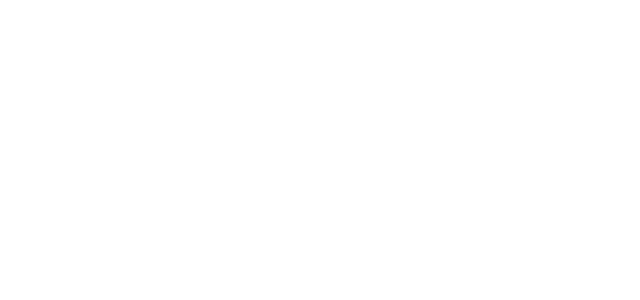
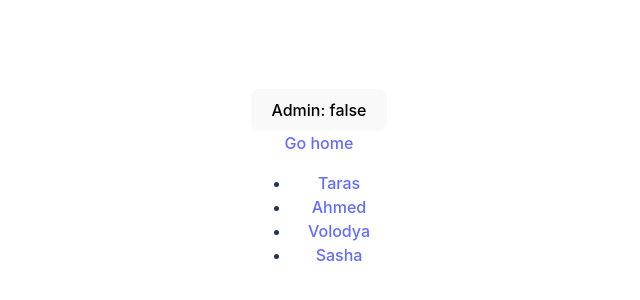
Before and after one commit to ShlykovAA/vite_react, a React (Vite) app: page /users in a window 1280 px wide. Shown: the part 214-514 px from the top of the page, without its empty margins (321-961 px from the left). Built offline with nearby package versions, Linux system fonts and the light colour scheme.

Commit message:
lesson 43 end

```diff
--- a/package.json
+++ b/package.json
@@ -20,6 +20,7 @@
   "devDependencies": {
     "@types/react": "^18.0.28",
     "@types/react-dom": "^18.0.11",
+    "@types/react-router-dom": "^5.3.3",
     "@vitejs/plugin-react": "^3.1.0",
     "sass": "^1.62.1",
     "typescript": "^4.9.3",
--- a/src/App.tsx
+++ b/src/App.tsx
@@ -1,10 +1,48 @@
-import './App.css'
+import React from "react";
+import { BrowserRouter as Router, Switch, Route, Link, RouteProps, Redirect } from "react-router-dom"
+import { Home } from "./pages/home";
+import { Profile } from "./pages/profile";
+import { Users } from "./pages/users";
+import './App.css';
+import { set } from "react-hook-form";
+
+interface IProtectedRoute extends RouteProps {
+  admin: boolean;
+}
+
+const ProtectedRoute = ({children, admin, ...rest }: IProtectedRoute) => {
+  return (
+    <Route
+      {...rest}
+      render={({ history, location, match }) => {
+        return admin ? <>{children}</> : <Redirect to='/' />;
+      }}
+    />
+  )
+}
 
 function App() {
+  const [admin, setAdmin] = React.useState(false)
   return (
-    <>
-
-    </>
+    <Router>
+      <div className="App">
+        <button onClick={() => {setAdmin(!admin)}}>Admin: {`${admin}`}</button>
+        <Switch>
+          <ProtectedRoute path="/profile" exact={true} admin={admin} >
+            <Profile />
+          </ProtectedRoute>
+          <Route path="/users">
+            <Users />
+          </Route>
+          <Route path="/" exact={true}>
+            <Home />
+          </Route>
+          <Route path="*">
+            <h1>404</h1>
+          </Route>
+        </Switch>
+      </div>
+    </Router>
   )
 }
 
--- /dev/null
+++ b/src/pages/home.tsx
@@ -0,0 +1,12 @@
+import { Link } from "react-router-dom"
+
+export const Home = () => {
+    return (
+        <div>
+            <h1>Home page</h1>
+            <Link to="/profile">Go to profile</Link>
+            <br />
+            <Link to="/users">Go to users</Link>
+        </div>
+    )
+}
--- /dev/null
+++ b/src/pages/profile.tsx
@@ -0,0 +1,12 @@
+import { Link } from "react-router-dom"
+
+export const Profile = () => {
+    return (
+        <div>
+            <h1>Profile</h1>
+            <Link to="/">Go to home</Link>
+            <br />
+            <Link to="/users">Go to users</Link>
+        </div>
+    )
+}
--- /dev/null
+++ b/src/pages/userProfile.tsx
@@ -0,0 +1,20 @@
+import { useHistory, useLocation, useParams } from "react-router-dom";
+import { users } from "./users"
+
+export const UserProfile = () => {
+    const params = useParams<any>();
+    const history = useHistory()
+    // const user = users[params.userId - 1]
+    const user = users.find((user) => user.id === params.userId)
+    console.log(history)
+
+    return <div>
+        <h3>{user?.name}</h3>
+        <h4>{user?.age}</h4>
+        <button onClick={history.goForward}>Go Forward</button>
+        <button onClick={history.goBack}>Go Back</button>
+        <button onClick={() => history.go(-1)}>Go to -1</button>
+        <button onClick={() => history.push("/users")}>Go push</button>
+        <button onClick={() => {history.replace("/users")}}>Go replace</button>
+    </div>
+}
--- /dev/null
+++ b/src/pages/users.tsx
@@ -0,0 +1,31 @@
+import { Link, NavLink, Route, Switch, useRouteMatch } from "react-router-dom"
+import { UserProfile } from "./userProfile"
+
+export const users = [
+    {id: "1", name: 'Taras', age: 12},
+    {id: "2", name: 'Ahmed', age: 54},
+    {id: "3", name: 'Volodya', age: 34},
+    {id: "4", name: 'Sasha', age: 27},
+]
+
+export const Users = () => {
+    const routeMatch = useRouteMatch();
+    console.log(routeMatch)
+    return (
+        <div>
+            <Link to="/">Go home</Link>
+            <ul>
+                {users.map(user => {
+                    return <li key={user.id}>
+                        <NavLink activeStyle={{color: "gray"}} to={`/users/${user.id}`}>{user.name}</NavLink>
+                    </li>
+                })}
+            </ul>
+            <Switch>
+                <Route path={`${routeMatch.path}/:userId`}>
+                    <UserProfile />
+                </Route>
+            </Switch>
+        </div>
+    )
+}
```
Also changed, not shown: 1 other file (tests, documents, lock files or other folders).
